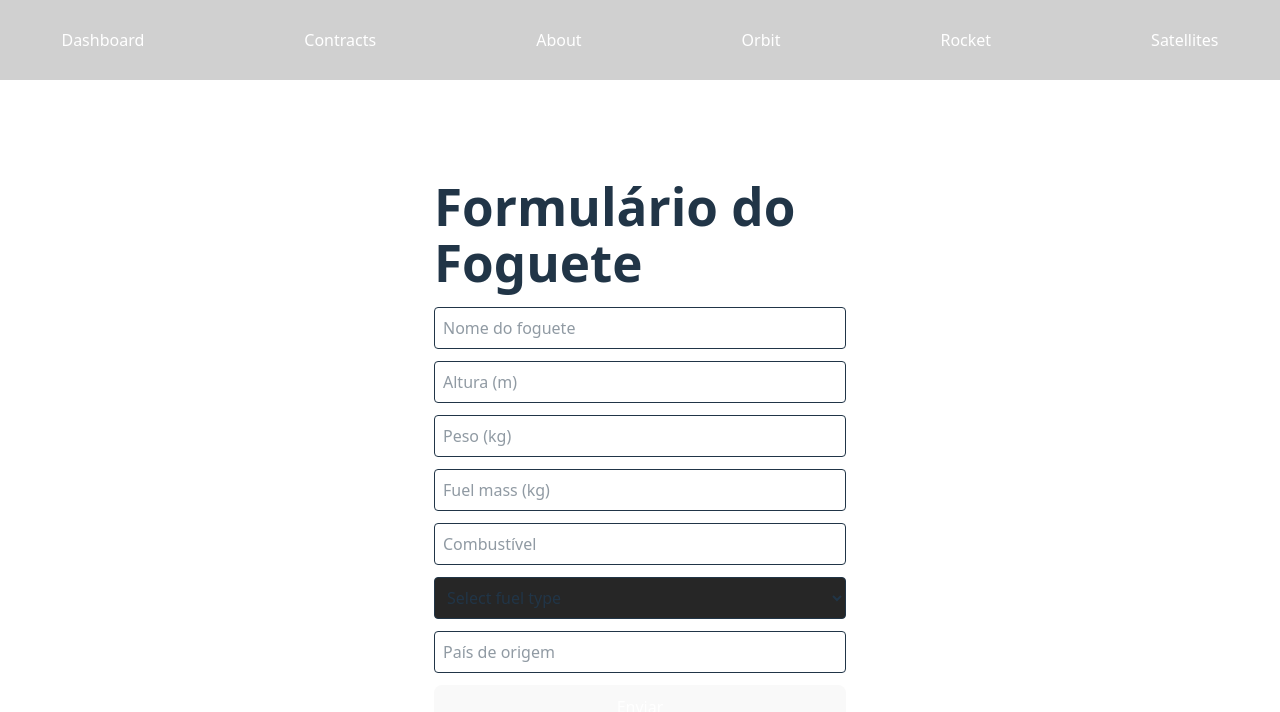
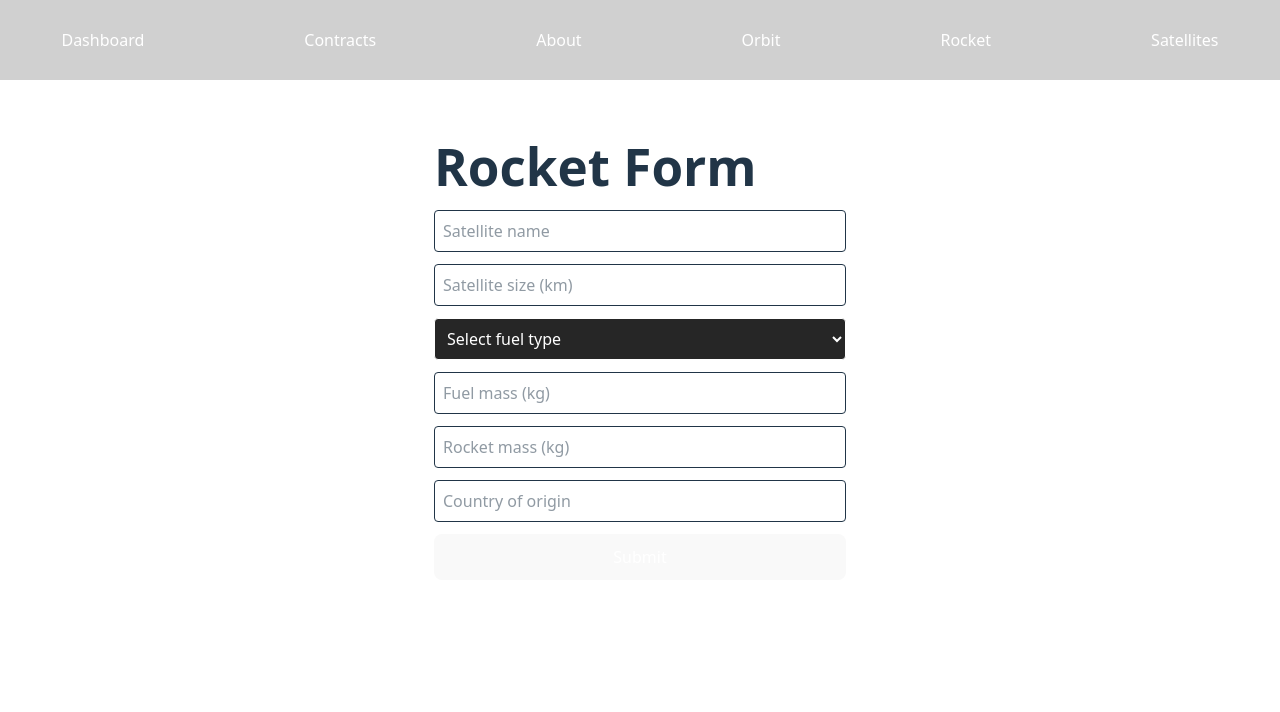
Before and after one commit to andrehmf23/Stellar-Entertainment, a React (Vite) app: page /rocket in a window 1280 px wide. Shown: the top 712 px of the page. Built offline with nearby package versions, Linux system fonts and the light colour scheme.

Commit message:
complete Satellites and Rocket

```diff
--- a/src/context/SatellitesContext.tsx
+++ b/src/context/SatellitesContext.tsx
@@ -2,29 +2,27 @@
 
 import React, { createContext, useContext, useState } from "react";
 
-// Interface de um satélite
+// Satellite interface
 interface ISatellite {
   name: string;
-  height: string;
-  weight: string;
-  fuel: string;
+  size: string;
   country: string;
 }
 
-// Interface do contexto
+// Context interface
 interface ISatellitesContext {
   satellites: ISatellite[];
   addSatellite: (satellite: ISatellite | ISatellite[]) => void;
-  removeSatellite: (name: string) => void; // remover pelo nome
+  removeSatellite: (name: string) => void; // remove by name
 }
 
-// Criando o contexto
+// Creating the context
 export const SatellitesContext = createContext<ISatellitesContext | undefined>(undefined);
 
-// Hook customizado
+// Custom hook
 export const useSatellites = () => {
   const context = useContext(SatellitesContext);
-  if (!context) throw new Error("useSatellites deve ser usado dentro de um SatellitesProvider");
+  if (!context) throw new Error("useSatellites must be used within a SatellitesProvider");
   return context;
 };
 
@@ -36,7 +34,7 @@ export function SatellitesProvider({ children }: { children: React.ReactNode })
     setSatellites(prev => {
       const newSatellites = Array.isArray(satellite) ? satellite : [satellite];
 
-      // Filtrar apenas os que não existem ainda (nome único)
+      // Filter only satellites that don't exist yet (unique name)
       const filtered = newSatellites.filter(
         s => !prev.some(existing => existing.name === s.name)
       );
--- a/src/pages/Rocket.tsx
+++ b/src/pages/Rocket.tsx
@@ -1,114 +1,166 @@
-import React, { useState } from 'react';
+import React, { useState } from "react";
 import { useSatellites } from "../context/SatellitesContext";
 
 export function Rocket() {
-  const { satellites, addSatellite, removeSatellite } = useSatellites();
+  const { addSatellite } = useSatellites();
   const [error, setError] = useState("");
 
   const [form, setForm] = useState({
     name: "",
-    height: "",
-    weight: "",
+    size: "",
     fuel: "",
-    country: ""
+    country: "",
+    fuel_mass: "",
+    rocket_mass: ""
   });
 
-  const handleChange = (e: React.ChangeEvent<HTMLInputElement | HTMLSelectElement>) => {
-    setForm({
-      ...form,
-      [e.target.name]: e.target.value
-    });
+  const handleChange = (
+    e: React.ChangeEvent<HTMLInputElement | HTMLSelectElement>
+  ) => {
+    const { name, value } = e.target;
+    setForm({ ...form, [name]: value });
   };
 
   const handleSubmit = (e: React.FormEvent) => {
     e.preventDefault();
-    if (!form.name || !form.height || !form.weight || !form.fuel || !form.country) {
-      setError("Por favor, preencha todos os campos.");
+
+    // Basic validation
+    if (!form.name || !form.size || !form.fuel || !form.country || !form.fuel_mass || !form.rocket_mass) {
+      setError("Please fill in all fields.");
       return;
     }
 
+    if (Number(form.fuel_mass) <= 0 || Number(form.rocket_mass) <= 0) {
+      setError("Masses must be greater than 0.");
+      return;
+    }
+
+    const Ve = (() => {
+      switch (form.fuel) {
+        case "RP-1 + LOX":
+          return 3.3;
+        case "Liquid hydrogen + LOX":
+          return 4.5;
+        case "Solid":
+          return 2.5;
+        default:
+          return 0;
+      }
+    })();
+
+    if (Ve === 0) {
+      setError("Invalid fuel type.");
+      return;
+    }
+
+    const v = Ve * Math.log(
+      (Number(form.fuel_mass) + Number(form.rocket_mass)) / Number(form.rocket_mass)
+    );
+
+    if (v < 7.8) {
+      setError(
+        `Insufficient speed to orbit Earth: ${v.toFixed(2)} km/s. Minimum: 7.8 km/s`
+      );
+      return;
+    }
+
+    // RP-1 + LOX (kerosene) ~3.3 km/s
+    // Liquid hydrogen + LOX ~4.5 km/s
+    // Solid (military rocket/jet) ~2.5 km/s
+
+    // Clear error and submit
+    setError("");
     addSatellite(form);
-    setForm({ name: "", height: "", weight: "", fuel: "", country: "" });
+
+    // Reset form
+    setForm({
+      name: "",
+      size: "",
+      fuel: "",
+      country: "",
+      fuel_mass: "",
+      rocket_mass: ""
+    });
   };
 
-  return <>
-    <div className="flex flex-col border-2 border-white p-4 rounded-md max-w-md mx-auto mt-20">
+  return (
+    <div className="flex flex-col border-2 border-white p-4 rounded-md max-w-md mx-auto mt-10">
       {error && <p className="text-red-500 font-semibold mt-2">{error}</p>}
-      <h1 className="text-2xl font-bold mb-4">Formulário do Foguete</h1>
+      <h1 className="text-2xl font-bold mb-4">Rocket Form</h1>
       <form onSubmit={handleSubmit} className="flex flex-col gap-3">
         <input
           type="text"
           name="name"
-          placeholder="Nome do foguete"
+          placeholder="Satellite name"
           value={form.name}
           onChange={handleChange}
           className="border p-2 rounded"
           required
         />
+
         <input
           type="number"
-          name="height"
-          placeholder="Altura (m)"
-          value={form.height}
+          name="size"
+          placeholder="Satellite size (km)"
+          min="0"
+          value={form.size}
           onChange={handleChange}
           className="border p-2 rounded"
           required
         />
+
+        <select
+          name="fuel"
+          value={form.fuel}
+          onChange={handleChange}
+          className="border p-2 rounded bg-neutral-800 text-white"
+          required
+        >
+          <option value="">Select fuel type</option>
+          <option value="RP-1 + LOX">RP-1 + LOX (Kerosene)</option>
+          <option value="Liquid hydrogen + LOX">Liquid hydrogen + LOX</option>
+          <option value="Solid">Solid (military rocket/jet)</option>
+        </select>
+
         <input
           type="number"
-          name="weight"
-          placeholder="Peso (kg)"
-          value={form.weight}
+          name="fuel_mass"
+          placeholder="Fuel mass (kg)"
+          min="0"
+          value={form.fuel_mass}
           onChange={handleChange}
           className="border p-2 rounded"
           required
         />
+
         <input
-          type="text"
-          name="Fuel mass"
-          placeholder="Fuel mass (kg)"
-          value={form.fuel}
+          type="number"
+          name="rocket_mass"
+          placeholder="Rocket mass (kg)"
+          min="0"
+          value={form.rocket_mass}
           onChange={handleChange}
           className="border p-2 rounded"
           required
         />
-        <input
-          type="text"
-          name="fuel"
-          placeholder="Combustível"
-          value={form.fuel}
-          onChange={handleChange}
-          className="border p-2 rounded"
-          required
-        />
-        <select
-          name="type fuel"
-          value={form.fuel}
-          onChange={handleChange}
-          className="border p-2 rounded bg-neutral-800 "
-          required
-        >
-          <option value="">Select fuel type</option>
-          <option value="Kerosene">RP-1 + LOX (kerosene)</option>
-          <option value="Liquid hydrogen + LOX">Liquid hydrogen + LOX</option>
-          <option value="Solid">Solid (military rocket/jet)</option>
-        </select>
+
         <input
           type="text"
           name="country"
-          placeholder="País de origem"
+          placeholder="Country of origin"
           value={form.country}
           onChange={handleChange}
           className="border p-2 rounded"
           required
         />
+
         <button
           type="submit"
-          className="bg-blue-500 text-white p-2 rounded hover:bg-blue-600 "
+          className="bg-blue-500 text-white p-2 rounded hover:bg-blue-600"
         >
-          Enviar
+          Submit
         </button>
       </form>
     </div>
-  </>;
-};
+  );
+}
--- a/src/pages/Satellites.tsx
+++ b/src/pages/Satellites.tsx
@@ -5,25 +5,23 @@ export function Satellites() {
 
   return (
     <div className="p-4 max-w-3xl mx-auto">
-      <h1 className="text-2xl font-bold mb-4">Lista de Satélites</h1>
+      <h1 className="text-2xl font-bold mb-4">Satellite List</h1>
       {satellites.length === 0 ? (
-        <p>Nenhum satélite cadastrado.</p>
+        <p>No satellites registered.</p>
       ) : (
         <ul className="space-y-4">
           {satellites.map((satellite) => (
             <li key={satellite.name} className="border p-4 rounded flex justify-between items-center">
               <div>
-                <p><strong>Nome:</strong> {satellite.name}</p>
-                <p><strong>Altura:</strong> {satellite.height} m</p>
-                <p><strong>Peso:</strong> {satellite.weight} kg</p>
-                <p><strong>Combustível:</strong> {satellite.fuel}</p>
-                <p><strong>País:</strong> {satellite.country}</p>
+                <p><strong>Name:</strong> {satellite.name}</p>
+                <p><strong>Size:</strong> {satellite.size} m</p>
+                <p><strong>Country:</strong> {satellite.country}</p>
               </div>
               <button
                 onClick={() => removeSatellite(satellite.name)}
                 className="bg-red-500 text-white px-3 py-1 rounded hover:bg-red-600"
               >
-                Remover
+                Remove
               </button>
             </li>
           ))}
```
